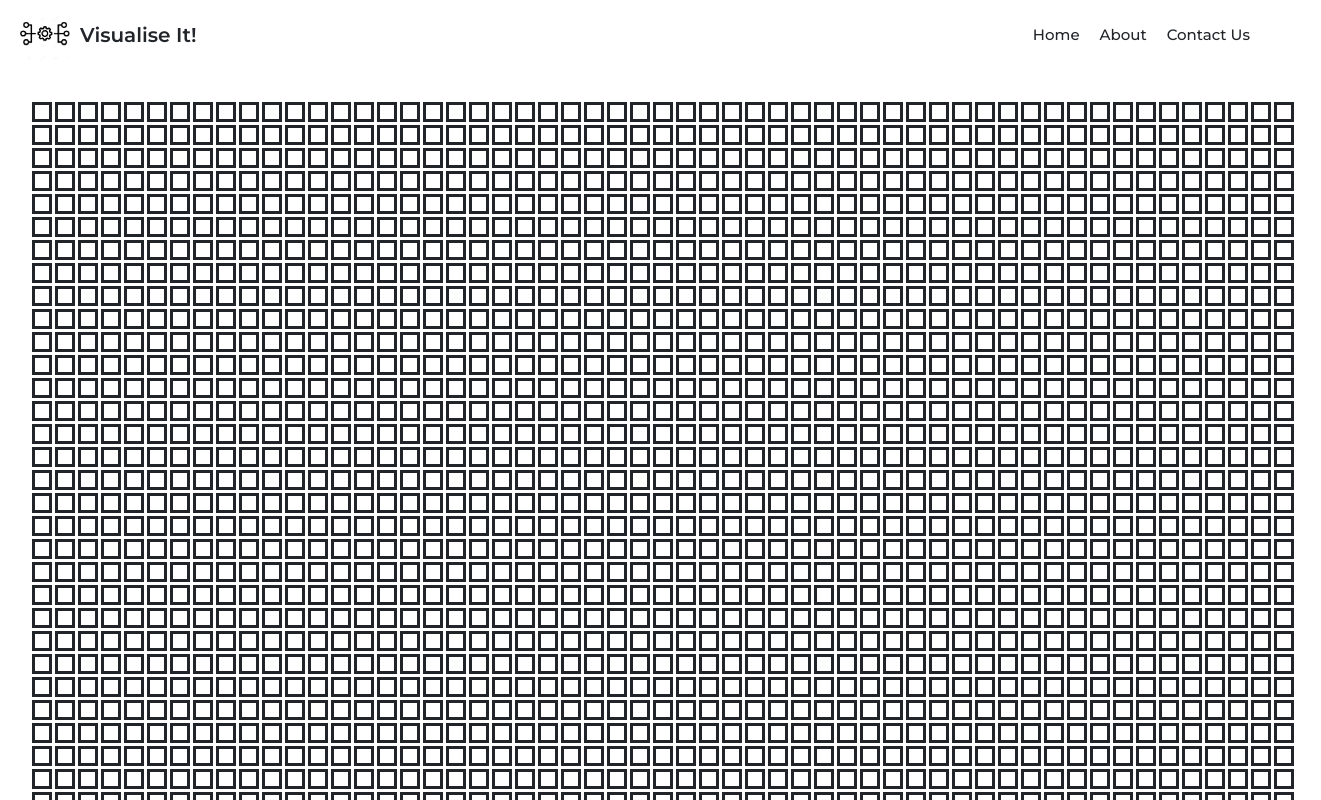
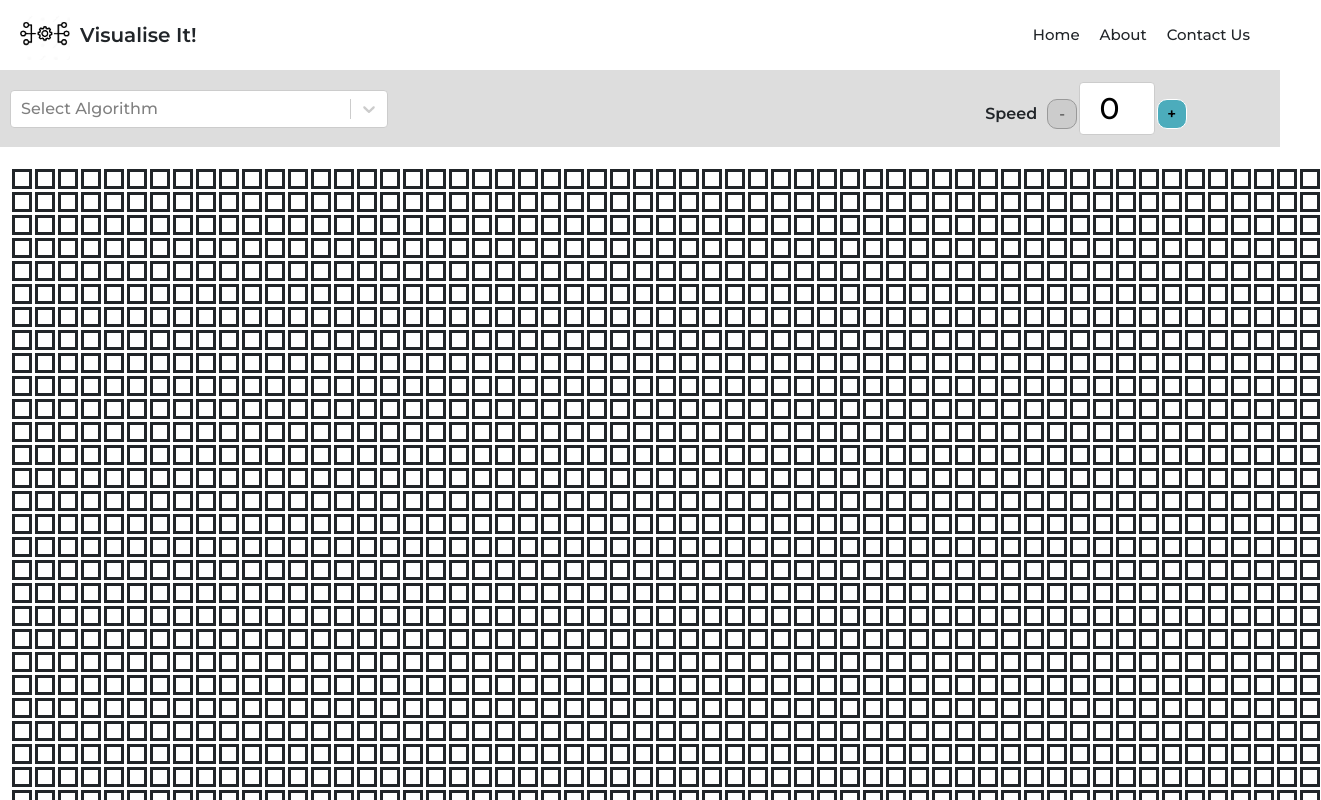
Before and after one commit to archishmanghos/Algorithm-Visualiser, a React (Create React App) app: page /graph in a window 1280 px wide. Shown: the top 800 px of the page, 1321 px wide, since content can reach past the window. Built offline with nearby package versions, Linux system fonts and the light colour scheme.

Commit message:
Added navbar to graph component with dropdown actions and speed toggler

```diff
--- a/package.json
+++ b/package.json
@@ -8,9 +8,12 @@
     "@testing-library/user-event": "^13.5.0",
     "react": "^18.1.0",
     "react-dom": "^18.1.0",
+    "react-dropdown-select": "^4.9.0",
     "react-router": "^6.3.0",
     "react-router-dom": "^6.3.0",
     "react-scripts": "5.0.1",
+    "react-select": "^5.3.2",
+    "react-slider": "^2.0.1",
     "react-toggle-button": "^2.2.0",
     "web-vitals": "^2.1.4"
   },
--- a/src/App.js
+++ b/src/App.js
@@ -4,7 +4,7 @@ import About from "./components/Homepage/Navbar/About";
 import Navbar from "./components/Homepage/Navbar";
 import Contact from "./components/Homepage/Navbar/Contact";
 import Code from "./components/Visualiser/Code";
-import Dijkstra from "./components/Algorithms/Graph/Dijkstra/Dijkstra";
+import Dijkstra from "./components/Algorithms/Graph/Dijkstra";
 import { BrowserRouter as Router, Routes, Route } from "react-router-dom";
 import Algorithm from "./components/Visualiser/Algorithm";
 
--- a/src/components/Algorithms/Graph/Dijkstra/Dijkstra.js
+++ b/src/components/Algorithms/Graph/Dijkstra.js
@@ -1,12 +1,13 @@
 import React from "react";
-import "./Dijkstra.css";
-import Node from "../Node/Node";
+import "./Graph.css";
+import Graphnavbar from "./Graphnavbar";
+import Node from "./Node/Node";
 
 export default function Dijkstra() {
   let grid = [];
   for (let i = 0; i < 50; i++) {
     let row = [];
-    for (let j = 0; j < 55; j++) {
+    for (let j = 0; j < 57; j++) {
       row.push(i * 50 + j);
     }
     grid.push(row);
@@ -22,5 +23,10 @@ export default function Dijkstra() {
     </tr>
   ));
 
-  return <div className="dijkstra--grid">{gridElements}</div>;
+  return (
+    <div className="grid--container">
+      <Graphnavbar />
+      <div className="dijkstra--grid">{gridElements}</div>
+    </div>
+  );
 }
--- a/src/components/Algorithms/Graph/Dijkstra/Dijkstra.css
+++ /dev/null
@@ -1,3 +0,0 @@
-.dijkstra--grid {
-    margin: 30px;
-  }
--- /dev/null
+++ b/src/components/Algorithms/Graph/Graph.css
@@ -0,0 +1,57 @@
+.graphnavbar {
+  width: 100%;
+  padding: 10px;
+  display: flex;
+  align-items: center;
+  margin-bottom: 20px;
+}
+
+.dijkstra--grid {
+  margin: 10px;
+}
+
+.graphnavbar--dropdown{
+    width: 30%;
+}
+
+.increment-decrement {
+    text-align: center;
+    margin-top: 100px;
+    margin-left: auto;
+    margin-top: 0;
+    width: 30%;
+}
+.count-btn {
+    width: 30px;
+    height: 30px;
+    border-radius: 10px;
+    outline: 0;
+    border: 1px solid;
+    border-color: white;
+    font-size: 15px;
+    font-weight: bold;
+    color: black;
+    cursor: pointer;
+    background-color: #4CACBC;
+}
+
+.counter {
+    font-size: 30px;
+    border-radius: 4px;
+    border: 1px solid #ccc;
+    text-align: center;
+    padding: 3px 13px;
+    width: 20%;
+    margin: 2px;
+}
+
+button:disabled, button[disabled]{
+    border: 1px solid #999999;
+  background-color: #cccccc;
+  color: #666666;
+}
+
+.increment-decrement--label{
+    margin: 0 10px;
+    font-weight: 600;
+}
--- /dev/null
+++ b/src/components/Algorithms/Graph/Graph.js
@@ -0,0 +1,10 @@
+import React from "react";
+import Graphnavbar from "./Graphnavbar";
+
+export default function Graph() {
+  return (
+    <div>
+      <Graphnavbar />
+    </div>
+  );
+}
--- /dev/null
+++ b/src/components/Algorithms/Graph/Graphnavbar.js
@@ -0,0 +1,80 @@
+import React from "react";
+import "./Graph.css";
+import "../../../style.css";
+import Select from "react-select";
+
+export default function Graphnavbar() {
+  const pathAlgos = [
+    {
+      label: "Breadth First Search (BFS)",
+      value: 1,
+    },
+    {
+      label: "Depth First Search (DFS)",
+      value: 2,
+    },
+    {
+      label: "Dijkstra's Algorithm",
+      value: 3,
+    },
+  ];
+
+  const [currentAlgo, setCurrentAlgo] = React.useState("None");
+  const [num, setNum] = React.useState(0);
+
+  function handleDropDownChange(data) {
+    setCurrentAlgo(data.label);
+  }
+
+  function decNum() {
+    setNum((prevNum) => prevNum - 1);
+  }
+
+  function incNum(event) {
+    console.log(event.target);
+    setNum((prevNum) => prevNum + 1);
+  }
+
+  function handleChange(event) {
+    setNum(event.target.value);
+  }
+
+  console.log(currentAlgo);
+
+  return (
+    <nav className="graphnavbar light--grey">
+      <Select
+        options={pathAlgos}
+        onChange={handleDropDownChange}
+        className="graphnavbar--dropdown"
+        placeholder="Select Algorithm"
+      ></Select>
+      <div className="increment-decrement">
+        <label className="increment-decrement--label">Speed</label>
+        <button
+          className="count-btn count-down"
+          type="button"
+          onClick={decNum}
+          disabled={num === 0 ? true : false}
+        >
+          -
+        </button>
+        <input
+          type="number"
+          name="counter"
+          className="counter"
+          value={num}
+          onChange={handleChange}
+        />
+        <button
+          className="count-btn count-up"
+          type="button"
+          onClick={incNum}
+          disabled={num === 10 ? true : false}
+        >
+          +
+        </button>
+      </div>
+    </nav>
+  );
+}
```
Also changed, not shown: src/components/Algorithms/Graph/Bfs.js (added), 1 other file (tests, documents, lock files or other folders).
